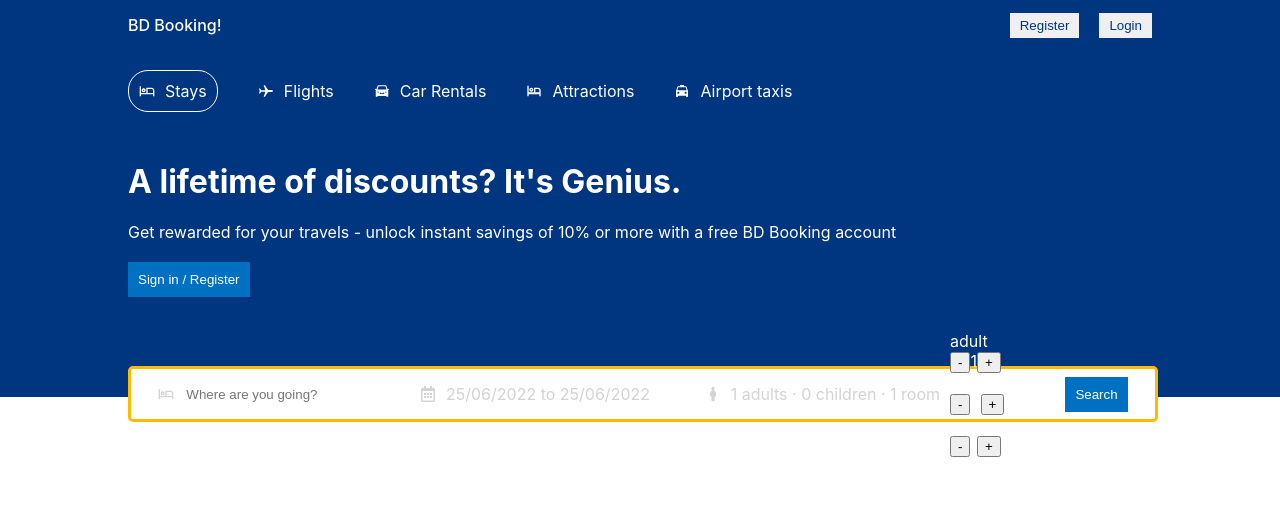
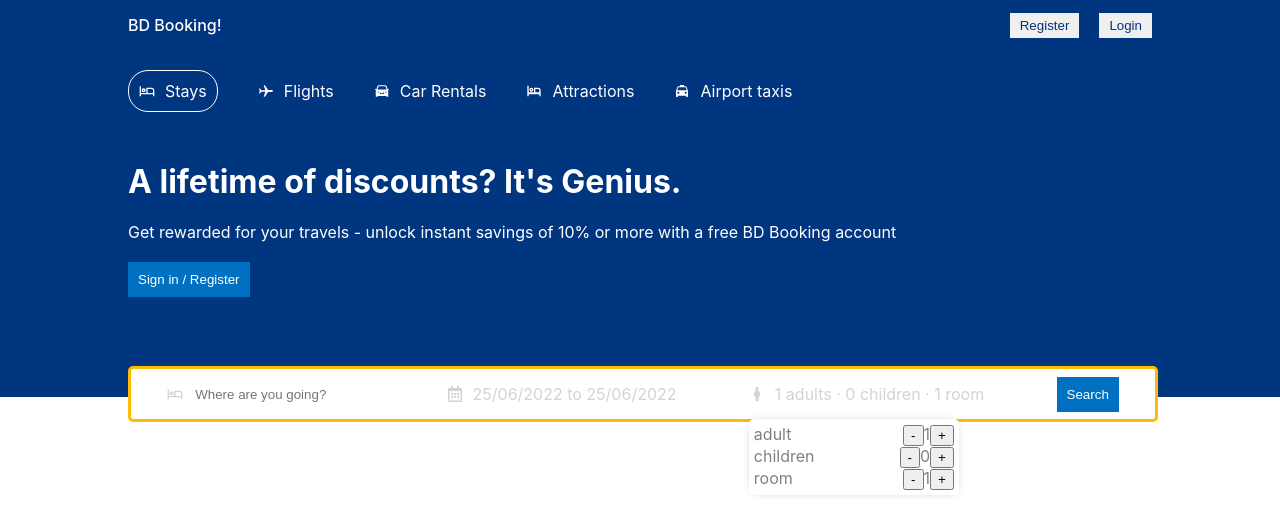
Before and after one commit to Shahriyar-Hosen/bd-booking, a React (Create React App) app: page / in a window 1280 px wide. Shown: the top 528 px of the page. Built offline with nearby package versions, Linux system fonts and the light colour scheme.

Commit message:
option Counter style done

```diff
--- a/src/Components/Header/Header.css
+++ b/src/Components/Header/Header.css
@@ -85,3 +85,20 @@
   position: absolute;
   top: 50px;
 }
+
+.options {
+  position: absolute;
+  top: 50px;
+  background-color: white;
+  color: gray;
+  border-radius: 5px;
+  -webkit-box-shadow: 0px 0px 10px -5px rgba(0, 0, 0, 0.4);
+  box-shadow: 0px 0px 10px -5px rgba(0, 0, 0, 0.4);
+  padding: 5px;
+}
+
+.optionItems {
+  width: 200px;
+  display: flex;
+  justify-content: space-between;
+}
```
